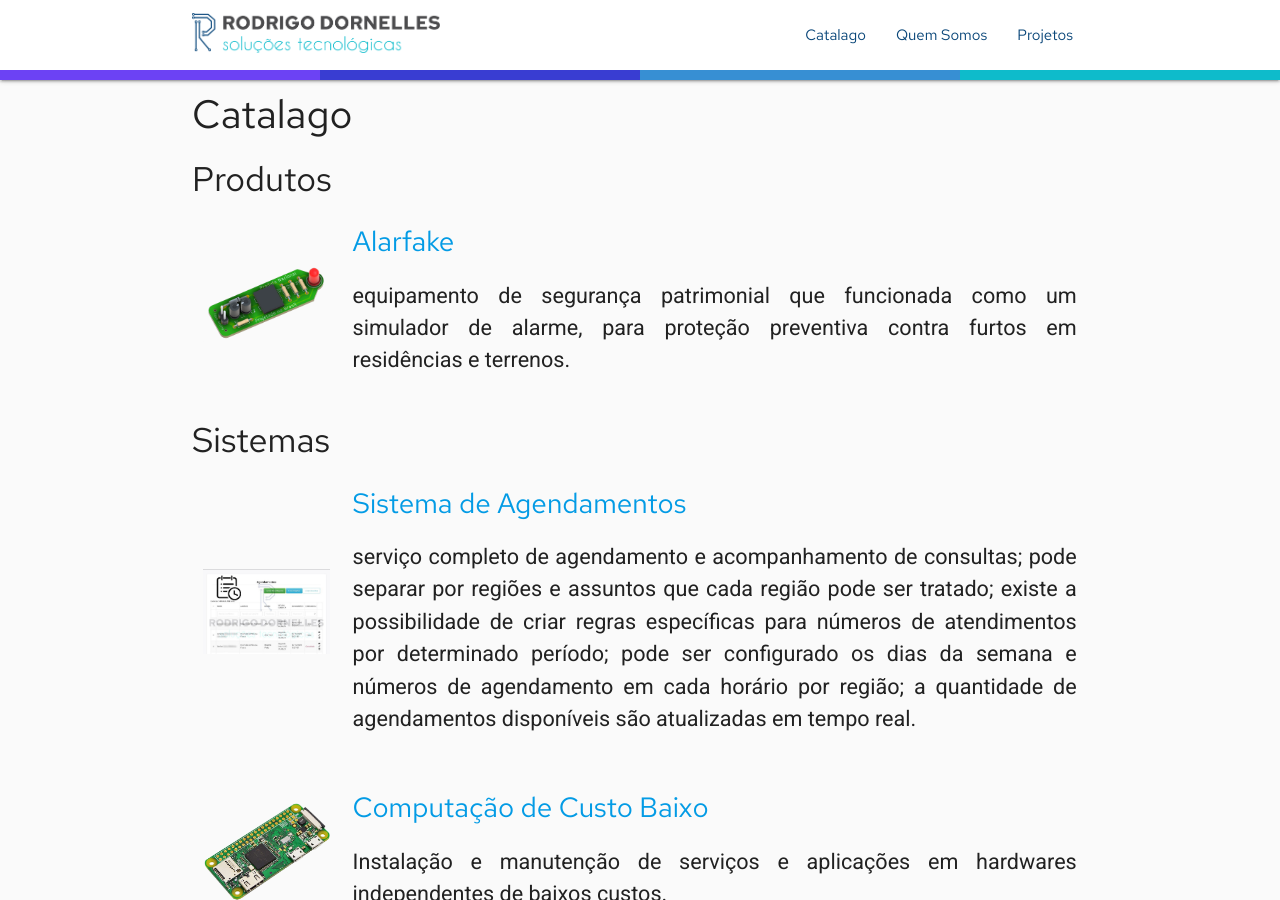
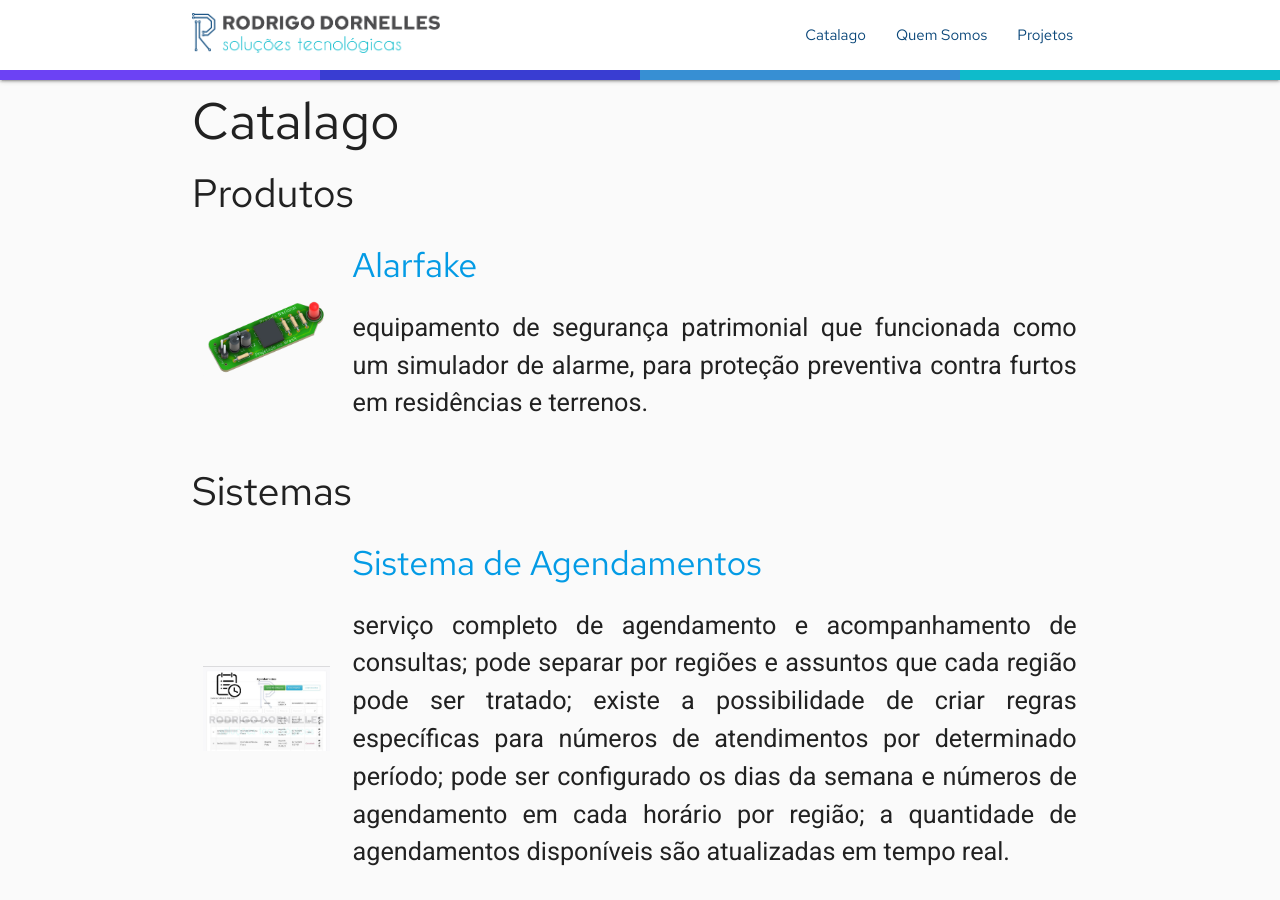
Before and after one commit to rdornelles/rdornelles.github.io, a Jekyll site: the page built from catalago.md, in a window 1280 px wide and 900 px high. Built offline with Jekyll 4.4.1, drawn with Linux system fonts in a browser that asks for light colours.

Commit message:
incrase mobile font size

```diff
--- a/assets/styles.css
+++ b/assets/styles.css
@@ -91,16 +91,16 @@
     font-family: 'Red Hat Text', sans-serif;
 }
 
-h1 {font-size: 7.7vmin;}
-h2 {font-size: 5.7vmin;}
-h3 {font-size: 4.4vmin;}
-h4 {font-size: 3.8vmin;}
-h5 {font-size: 3.1vmin;}
-h6 {font-size: 2.6vmin;}
+h1 {font-size: 11.4vmin;}
+h2 {font-size: 7.7vmin;}
+h3 {font-size: 5.7vmin;}
+h4 {font-size: 4.4vmin;}
+h5 {font-size: 3.8vmin;}
+h6 {font-size: 3.1vmin;}
 
 p {
     text-align: justify;
-    font-size: 2.4vmin;
+    font-size: 2.8vmin;
 }
 
 body {
```
Also changed, not shown: 404.md (+2 -2 lines).
